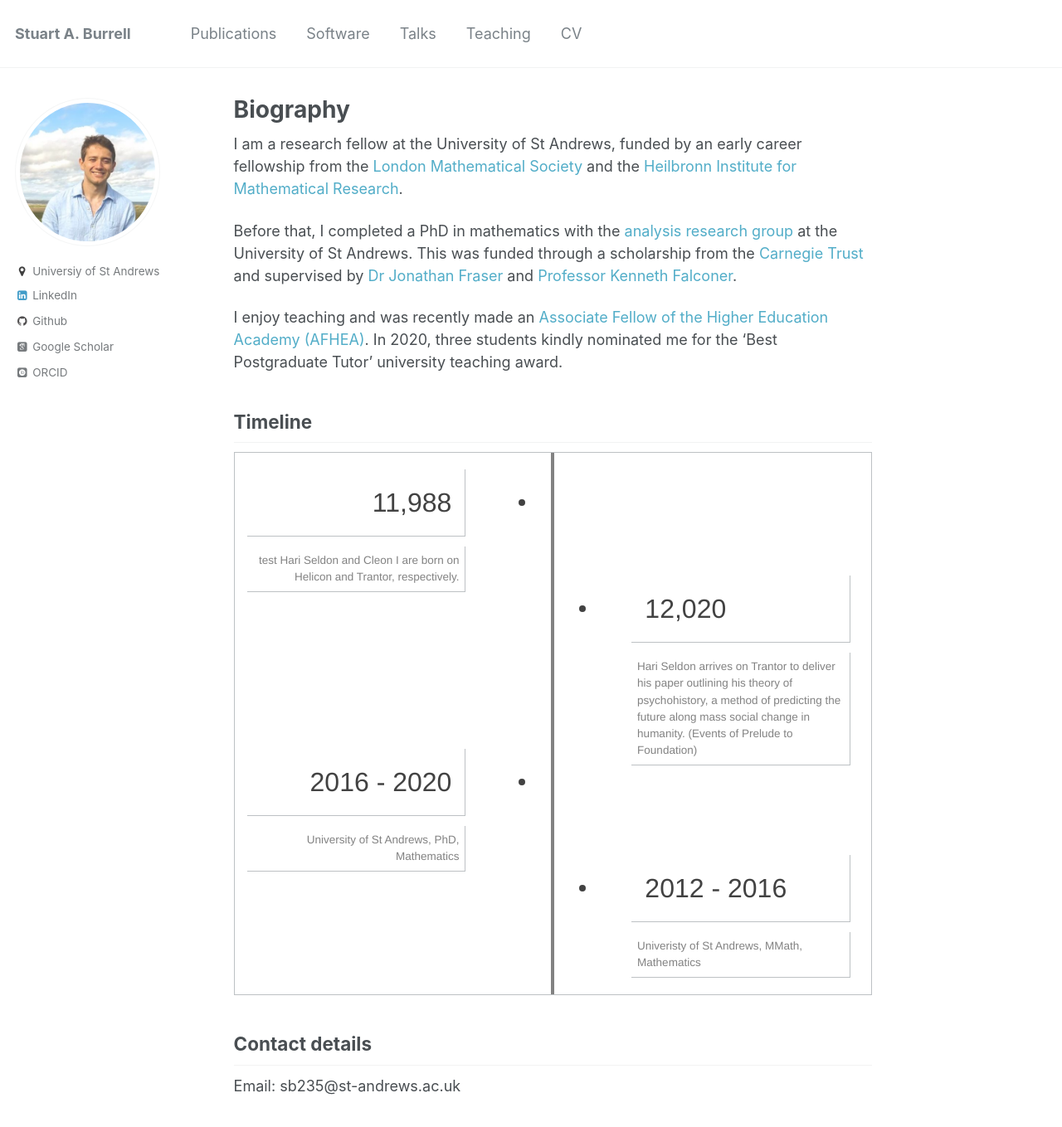
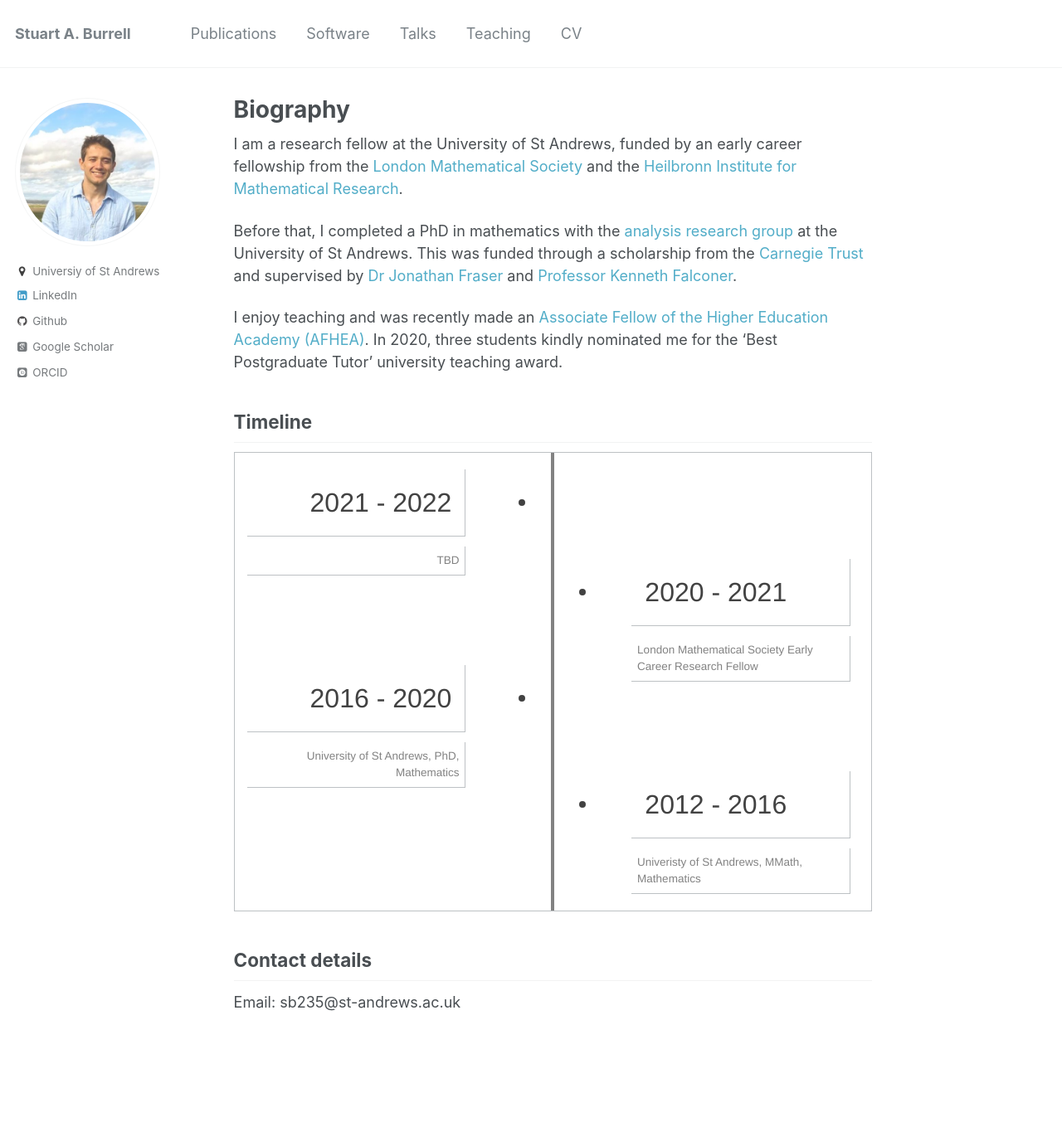
Before and after one commit to stuartburrell/stuartburrell.github.io, a Jekyll site: the page built from _pages/about.md, in a window 1280 px wide and 1373 px high. Shown: the top 1359 px of the window at 83% size. Built offline with Jekyll 4.4.1, drawn with Linux system fonts in a browser that asks for light colours; some web fonts are replaced.

Commit message:
add timeline

```diff
--- a/_pages/about.md
+++ b/_pages/about.md
@@ -18,8 +18,8 @@ I enjoy teaching and was recently made an [Associate Fellow of the Higher Educat
 
 ## Timeline
 
-| 11,988 |  test Hari Seldon and Cleon I are born on Helicon and Trantor, respectively. |
-| 12,020 | Hari Seldon arrives on Trantor to deliver his paper outlining his theory of psychohistory, a method of predicting the future along mass social change in humanity. (Events of Prelude to Foundation) |
+| 2021 - 2022 | TBD |
+| 2020 - 2021 | London Mathematical Society Early Career Research Fellow|
 | 2016 - 2020 | University of St Andrews, PhD, Mathematics |
 | 2012 - 2016 | Univeristy of St Andrews, MMath, Mathematics |
 {: .timeline-md}
```
